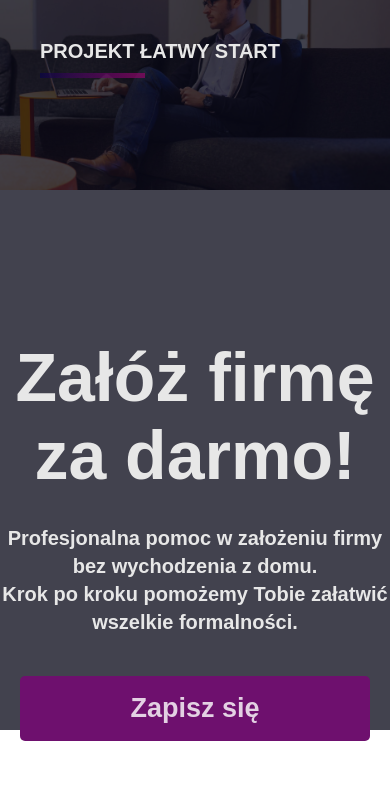
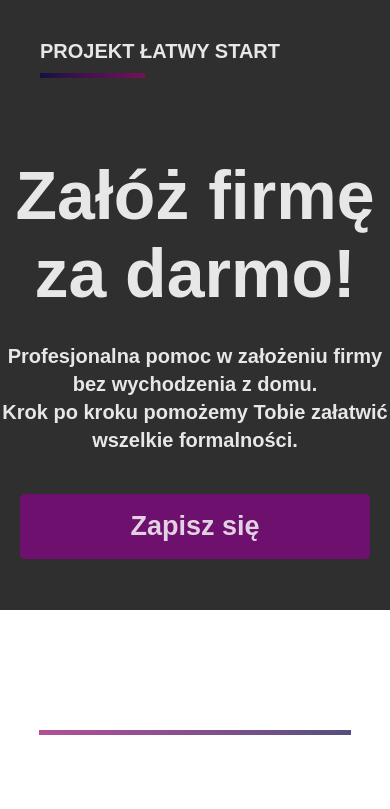
Before and after one commit to piotrpoczwardowski/piotrpoczwardowski.github.io, a plain HTML site: page latwystart1.html in a window 390 px wide. Shown: the top 809 px of the page. Drawn offline with Linux system fonts and the light colour scheme; a web font is replaced by a local one.

Commit message:
latwy start ver 3.0

```diff
--- a/latwystart1.html
+++ b/latwystart1.html
@@ -13,15 +13,16 @@
       padding: 0;
     }
 
-
     body {
       background: rgb(255, 255, 255);
 
       font-family: fieldwork, sans-serif;
     }
-    .content{
+    .content {
       transition: all 1s;
     }
+
+    @media (max-width: 1600px) {
       hr {
         width: 80%;
         margin: 70px auto;
@@ -123,9 +124,7 @@
         opacity: 0.7;
         line-height: 38px;
       }
-    .pains {
-      height: 800px;
-    }
+
       .line {
         height: 5px;
         opacity: 0.7;
@@ -283,14 +282,14 @@
         animation-duration: 1s;
       }
       @keyframes appear {
-      0%{
+        0% {
           opacity: 0;
-        transform: translateY(-50px)
+          transform: translateY(-50px);
         }
 
-      100%{
+        100% {
           opacity: 1;
-        transform: translateY(0px)
+          transform: translateY(0px);
         }
       }
 
@@ -331,6 +330,40 @@
         background: rgb(110, 16, 110);
         font-size: 25px;
       }
+    }
+    @media (max-width: 1150px) {
+      .background__image {
+        background:none;
+      }
+      .background__blur {
+       background: rgba(0, 0, 0, 0.815);
+      }
+
+       .footer .background__image {
+       background: none;
+      }
+      .footer .background__blur {
+       background: rgba(0, 0, 0, 0.815);
+      }
+
+    }
+    @media (max-width: 1040px) {
+      .background__blur{
+        height: 610px;
+      }
+      .background__image{
+        height: 610px;
+      }
+      .main__title{
+        margin-top: 20vw;
+      }
+      .line__before{
+        margin-top: 0;
+      }
+    }
+    @media (max-width: 730px) {
+
+    }
   </style>
   <body>
     <div class="modal">
@@ -362,7 +395,6 @@
       </div>
     </div>
     <div class="content">
-
       <div class="background">
         <div class="background__image"></div>
         <div class="background__blur"></div>
@@ -445,30 +477,27 @@
       let body = document.querySelector(".content");
       let blur = false;
 
-      let modal = document.querySelector('.modal')
+      let modal = document.querySelector(".modal");
 
       subscribeButton.forEach(function(el) {
         el.addEventListener("click", function() {
           body.style.filter = "blur(6px)";
-          modal.style.display = 'block';
-          blur=true
-          setTimeout(function(){
-            blur = false
-          },1000)
+          modal.style.display = "block";
+          blur = true;
+          setTimeout(function() {
+            blur = false;
+          }, 1000);
         });
       });
 
-      body.addEventListener('click', function(){
-
-        if(blur){
-          console.log(blur)
-        } else{
+      body.addEventListener("click", function() {
+        if (blur) {
+          console.log(blur);
+        } else {
           body.style.filter = "blur(0px)";
-          modal.style.display = 'none';
+          modal.style.display = "none";
         }
-      })
-
-
+      });
     </script>
   </body>
 </html>
```
Lines whose indentation alone changed are shown as unchanged.
